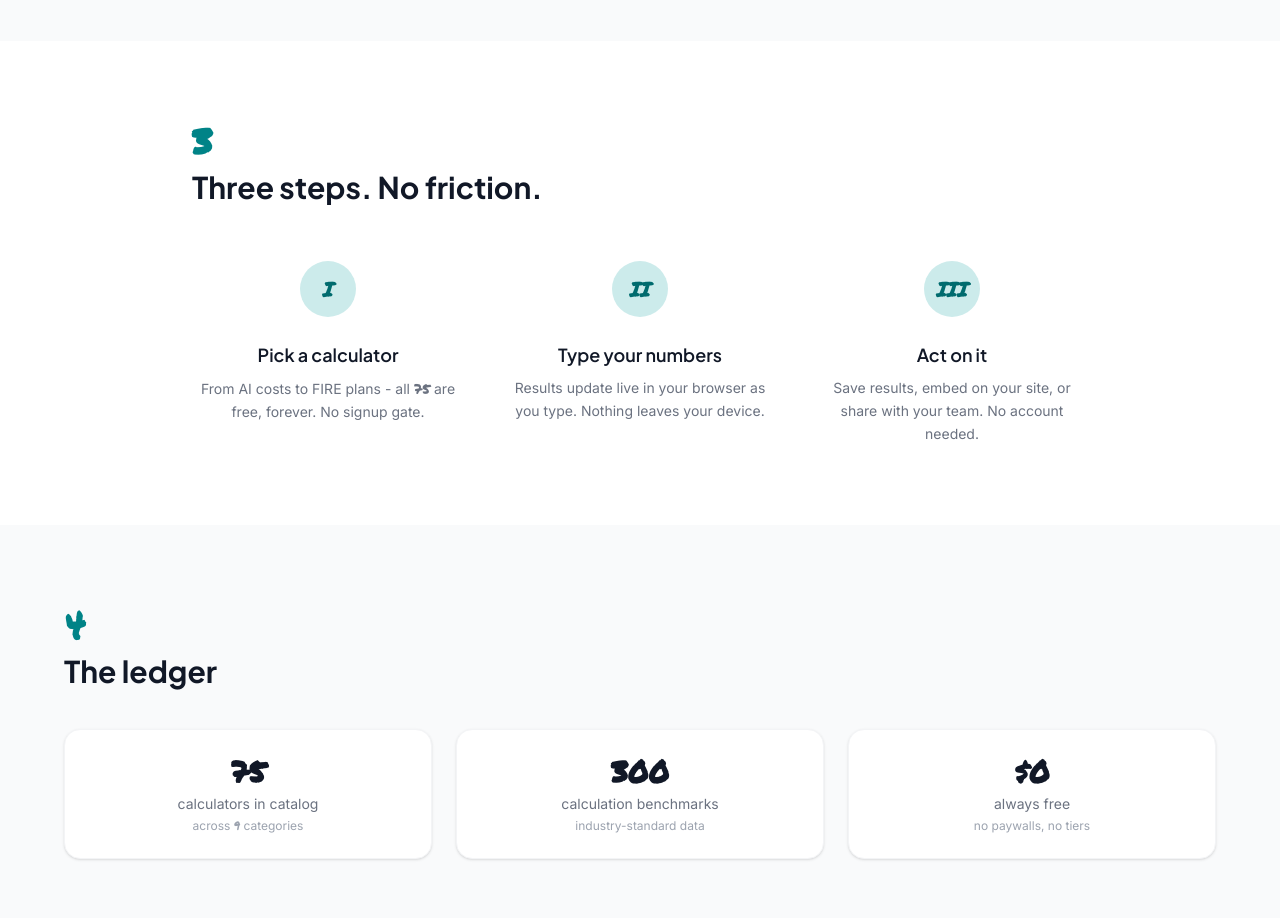
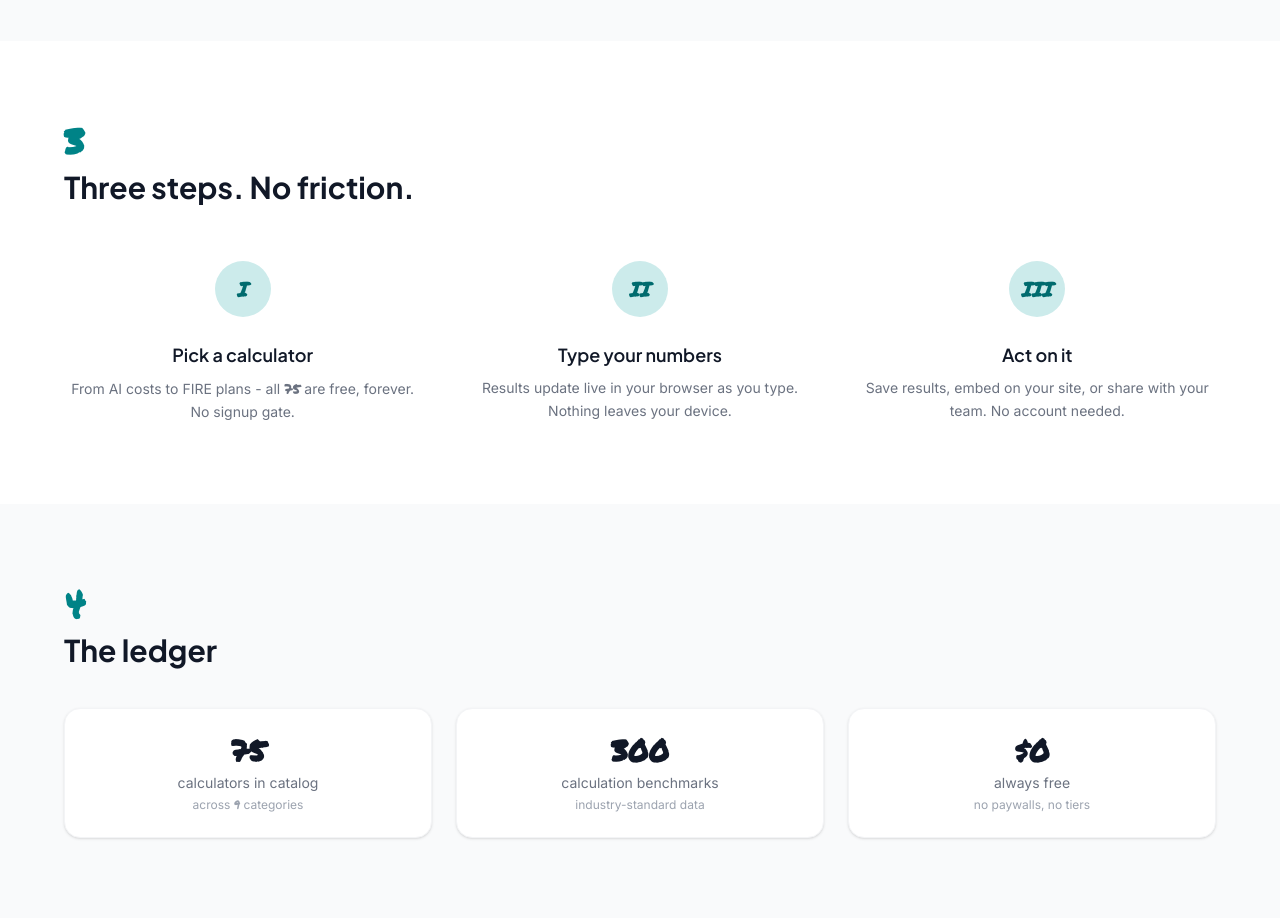
Before and after one commit to ng258srt8p-ship-it/saastainednumbers, a Next.js app: page / in a window 1280 px wide. Shown: the part 2740-3658 px from the top of the page. Built offline with nearby package versions, Linux system fonts and the light colour scheme; no server answers.

Commit message:
align how-it-works container width with adjacent sections

```diff
--- a/app/page.tsx
+++ b/app/page.tsx
@@ -169,7 +169,7 @@
 
       {/* § 03 · HOW IT WORKS */}
       <section className="px-4 py-20">
-        <div className="mx-auto max-w-4xl">
+        <div className="mx-auto max-w-6xl">
           <SectionLabel num={3} />
           <h2 className="font-heading mt-2 text-3xl font-bold text-gray-900">
             Three steps. No friction.
```
